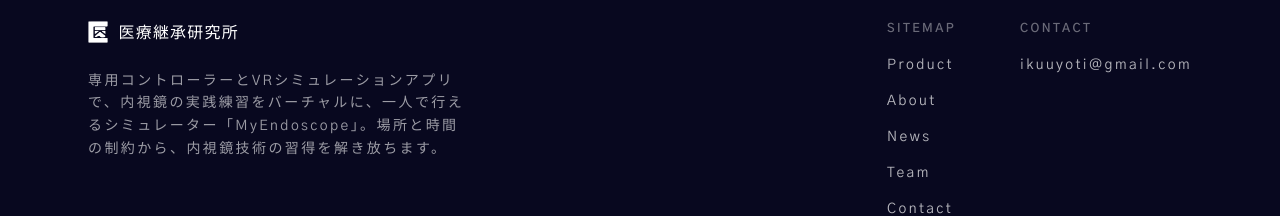
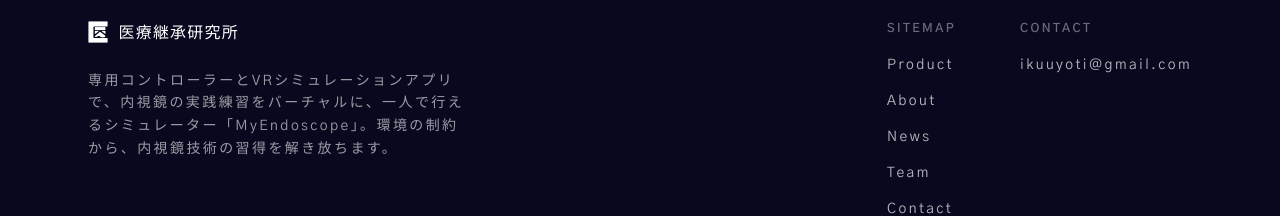
Before and after one commit to e213010a/IKIKEN-website, a Next.js app: page /news in a window 1280 px wide. Shown: the part 1763-1979 px from the top of the page. Built offline with nearby package versions, Linux system fonts and the light colour scheme.

Commit message:
masterに

```diff
--- a/content/site.ts
+++ b/content/site.ts
@@ -19,7 +19,7 @@ export const site = {
   hero: {
     eyebrow: "MyEndoscope — 内視鏡トレーニングDX",
     headline: "Learn endoscopy.\nAnywhere.",
-    body: "専用コントローラーとVRシミュレーションアプリで、内視鏡の実践練習をバーチャルに、一人で行えるシミュレーター「MyEndoscope」。場所と時間の制約から、内視鏡技術の習得を解き放ちます。",
+    body: "専用コントローラーとVRシミュレーションアプリで、内視鏡の実践練習をバーチャルに、一人で行えるシミュレーター「MyEndoscope」。環境の制約から、内視鏡技術の習得を解き放ちます。",
     cta: { label: "製品を見る", href: "/product" },
   },
   problem: {
```
